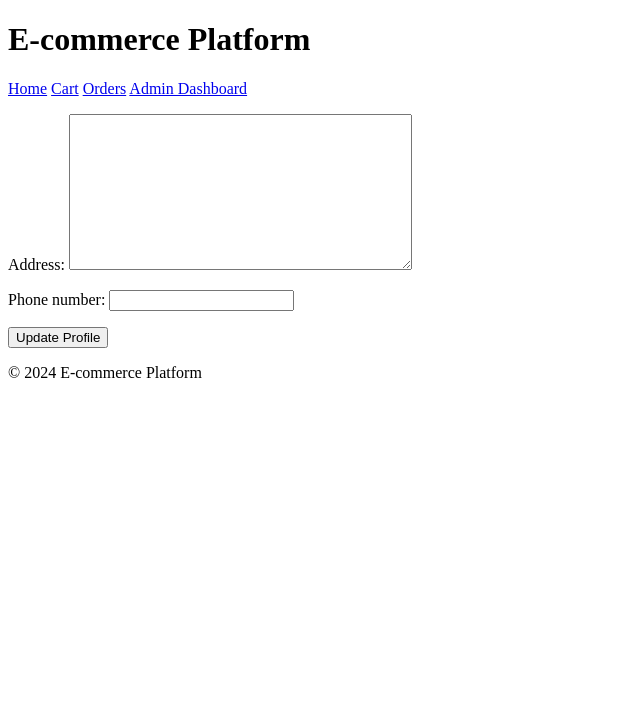
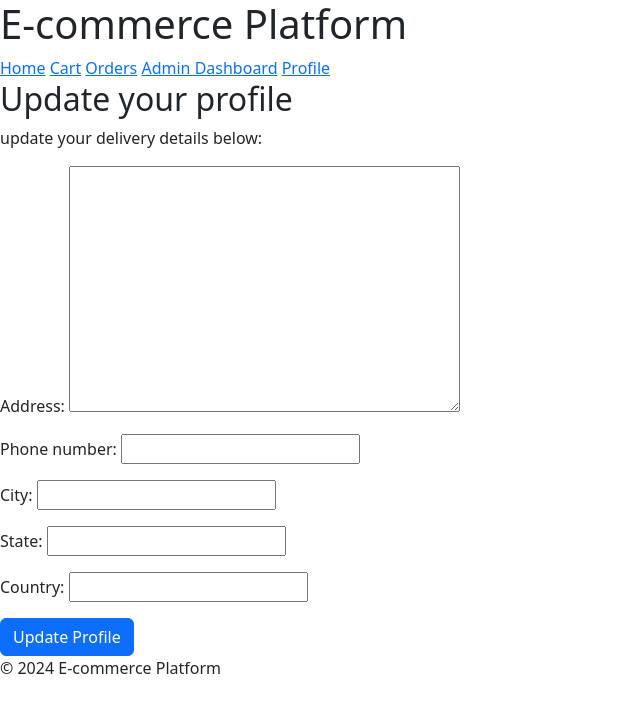
Before and after one commit to Yemisi-jay/ShopIT_Ecommerce_app, a Django app: page /accounts/profile/edit/ in a window 1280 px wide. Shown: the top 713 px of the page, without its empty margins (0-640 px from the left). Run offline with Django 5.2, Linux system fonts and the light colour scheme; the visitor is signed in with stand-in values (Sample User, id 1); data comes from the database, SQL or seed files in the repository.

Commit message:
boostrap initial design

```diff
--- a/accounts/urls.py
+++ b/accounts/urls.py
@@ -5,6 +5,7 @@ from django.views.generic import TemplateView
 urlpatterns = [
     path('register/', RegisterView.as_view(), name='register'),
     path('login/', CustomLoginView.as_view(), name='login'),
+    path('profile/', ProfileEditView.as_view(), name='profile'),
     path('profile/edit/', ProfileEditView.as_view(), name='profile_edit'),
     path('home/', TemplateView.as_view(template_name='accounts/home.html'), name='home'),
 ]
--- a/accounts/views.py
+++ b/accounts/views.py
@@ -1,6 +1,6 @@
 from django.contrib.auth.mixins import LoginRequiredMixin
-from django.shortcuts import render, redirect
-from django.views.generic import TemplateView
+from django.shortcuts import render, redirect, get_object_or_404
+from django.views.generic import TemplateView, DetailView
 
 from .forms import CustomUserCreationForm, CustomAuthenticationForm, UserForm, ProfileForm
 from django.contrib.auth.views import LoginView, LogoutView
@@ -67,7 +67,7 @@ class UserInformationView(LoginRequiredMixin, TemplateView):
 
 class ProfileEditView(LoginRequiredMixin, UpdateView):
     model = Profile
-    fields = ['address', 'phone_number']
+    fields = ['address', 'phone_number', 'city', 'state', 'country']
     template_name = 'accounts/edit_profile.html'
 
     def get_object(self, queryset=None):
@@ -78,3 +78,12 @@ class ProfileEditView(LoginRequiredMixin, UpdateView):
         form.save()
         messages.success(self.request, "Profile updated successfully")
         return redirect('checkout')
+
+
+class ProfileView(DetailView):
+    model = Profile
+    template_name = 'accounts/profile.html'
+
+    def get_object(self):
+        profile = get_object_or_404(Profile, user=self.request.user)
+        return profile
--- a/templates/accounts/edit_profile.html
+++ b/templates/accounts/edit_profile.html
@@ -1,7 +1,8 @@
 {% extends 'base.html' %}
 
 {% block content %}
-
+<h2>Update your profile</h2>
+    <p>update your delivery details below:</p>
 <form method="post">
     {% csrf_token %}
     {{ form.as_p }}
--- a/templates/base.html
+++ b/templates/base.html
@@ -2,7 +2,8 @@
 <html lang="en">
 <head>
     <title>E-commerce platform</title>
-    <link rel="stylesheet">
+    <link href="https://cdn.jsdelivr.net/npm/bootstrap@5.3.0/dist/css/bootstrap.min.css" rel="stylesheet">
+
 </head>
 <body>
 <header>
@@ -12,6 +13,7 @@
         <a href="/cart/">Cart</a>
         <a href="/orders/orders/">Orders</a>
         <a href="/admin-dashboard/analytics/">Admin Dashboard</a>
+        <a href="accounts/profile/">Profile</a>
     </nav>
 </header>
 <main>
@@ -23,5 +25,6 @@
 <footer>
     <p>&copy; 2024 E-commerce Platform</p>
 </footer>
+<script src="https://cdn.jsdelivr.net/npm/bootstrap@5.3.2/dist/js/bootstrap.bundle.min.js"></script>
 </body>
 </html>
--- a/templates/orders/order_detail.html
+++ b/templates/orders/order_detail.html
@@ -2,7 +2,7 @@
 {% block content %}
 <h2>Order Details</h2>
 <p>Order ID: {{ order.id }}</p>
-<p>Total Price: ${{ order.total_price }}</p>
+<p>Total Price: #{{ order.total_price }}</p>
 <ul>
     {% for item in order.items.all %}
     <li>{{ item.product.name }} - ${{ item.price }} * {{ item.quantity }}</li>
--- a/templates/orders/order_list.html
+++ b/templates/orders/order_list.html
@@ -16,7 +16,7 @@
         {% for order in orders %}
         <tr>
             <td>{{ order.id }}</td>
-            <td>${{ order.total_price }}</td>
+            <td>#{{ order.total_price }}</td>
             <td>{{ order.get_status_display }}</td>
             <td>{{ order.payment.status }}</td>
             <td>{{ order.created_at }}</td>
```
Also changed, not shown: templates/accounts/profile.html (added, +21 -0 lines).
